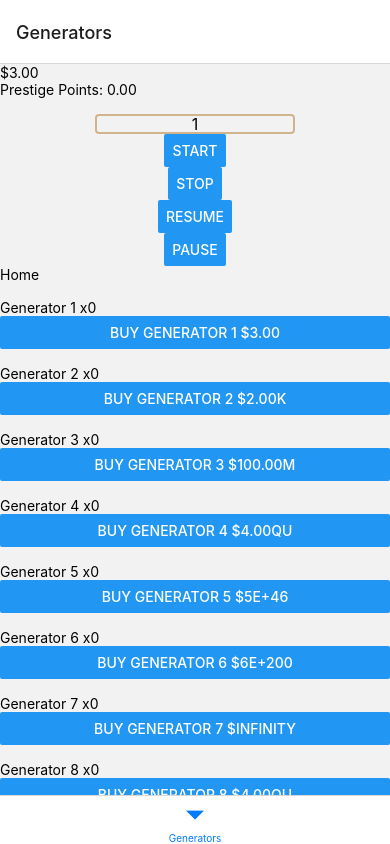
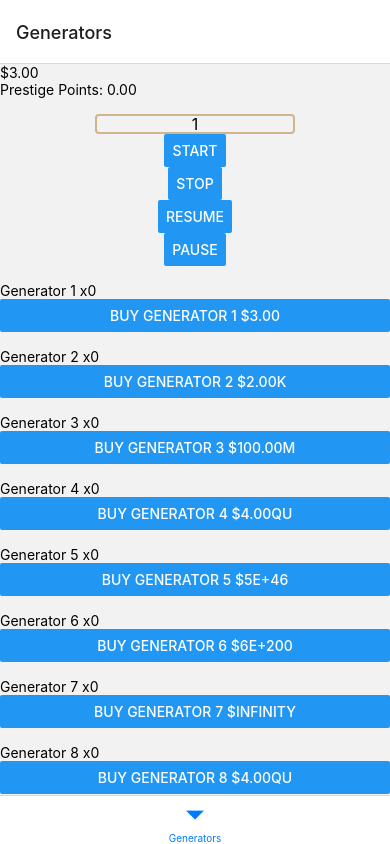
Before and after one commit to escheive/LoneSurvivorIdle, a React Native app: screen /Generators in a window 390 px wide. Built offline with nearby package versions, Linux system fonts and the light colour scheme.

Commit message:
removed home component and moved navigation into app.tsx for now. Added flex to generators screen so scrollview works now

```diff
--- a/App.tsx
+++ b/App.tsx
@@ -1,6 +1,8 @@
 import React from 'react';
 import { View, StyleSheet } from 'react-native';
 import Ionicons from 'react-native-vector-icons/Ionicons';
+import { NavigationContainer } from '@react-navigation/native';
+import { createBottomTabNavigator } from '@react-navigation/bottom-tabs';
 
 import { Provider } from 'react-redux';
 import { store, persistor } from './store';
@@ -8,14 +10,21 @@ import { PersistGate } from 'redux-persist/integration/react';
 
 import { GestureHandlerRootView } from 'react-native-gesture-handler';
 
-import Home from './views/Home';
+import GeneratorsScreen from './views/screens/GeneratorsScreen';
+
+const BottomTab = createBottomTabNavigator();
 
 function App(): JSX.Element {
 
   return (
-    <View style={styles.container}>
-        <Home />
-    </View>
+    <NavigationContainer>
+        <BottomTab.Navigator>
+            <BottomTab.Screen
+                name="Generators"
+                component={GeneratorsScreen}
+            />
+        </BottomTab.Navigator>
+    </NavigationContainer>
   );
 }
 
@@ -23,9 +32,7 @@ export default function AppWrapper() {
     return (
         <Provider store={store}>
             <PersistGate loading={null} persistor={persistor}>
-                <GestureHandlerRootView style={{ flex: 1 }}>
-                    <App />
-                </GestureHandlerRootView>
+                <App />
             </PersistGate>
         </Provider>
     )
--- a/views/Home.tsx
+++ /dev/null
@@ -1,38 +0,0 @@
-import React, { useEffect } from 'react';
-import { View } from 'react-native';
-import { NavigationContainer } from '@react-navigation/native';
-import { createBottomTabNavigator } from '@react-navigation/bottom-tabs';
-import { useDispatch } from 'react-redux';
-
-import { resetGenerators } from '../store/reducers/generatorsReducer';
-import { resetCurrency, setCurrency } from '../store/reducers/currencyReducer';
-
-import GeneratorsScreen from './screens/GeneratorsScreen';
-import Timer from './components/timer/Timer';
-
-const BottomTab = createBottomTabNavigator();
-
-const Home = () => {
-    const dispatch = useDispatch();
-//     dispatch(setCurrency('money', 10))
-//             dispatch(setCurrency('prestigePoints', 10))
-
-    useEffect(() => {
-//         dispatch(resetGenerators());
-//         dispatch(resetCurrency('money'))
-
-    }, [])
-
-    return (
-        <NavigationContainer>
-            <BottomTab.Navigator>
-                <BottomTab.Screen
-                    name="Generators"
-                    component={GeneratorsScreen}
-                />
-            </BottomTab.Navigator>
-        </NavigationContainer>
-    )
-}
-
-export default Home;
--- a/views/screens/GeneratorsScreen.tsx
+++ b/views/screens/GeneratorsScreen.tsx
@@ -1,5 +1,5 @@
 import React, { useMemo } from 'react';
-import { View, ScrollView, Text } from 'react-native';
+import { View, ScrollView, Text, StyleSheet } from 'react-native';
 import { useSelector } from 'react-redux';
 import { useAppSelector } from '../../utils/hooks';
 import { selectGenerators } from '../../store/reducers/generatorsSlice';
@@ -14,10 +14,9 @@ const GeneratorsScreen = () => {
     const generatorKeys = Object.keys(generators);
 
     return (
-        <View>
+        <View style={styles.container}>
             <Header />
             <ScrollView>
-                <Text>Home</Text>
                 {generatorKeys.map((key) => {
 
                     return (
@@ -33,4 +32,10 @@ const GeneratorsScreen = () => {
     )
 }
 
+const styles = StyleSheet.create({
+    container: {
+        flex: 1,
+    },
+})
+
 export default GeneratorsScreen;
```
